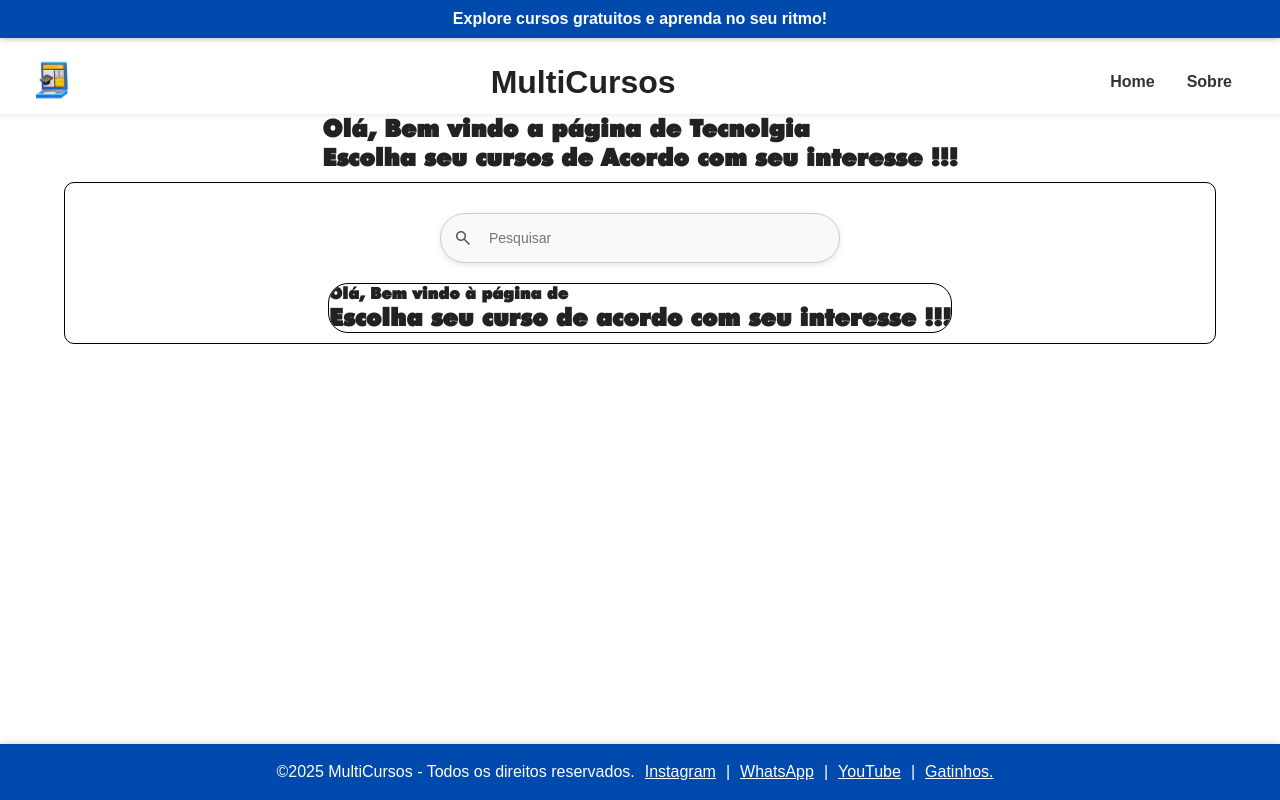
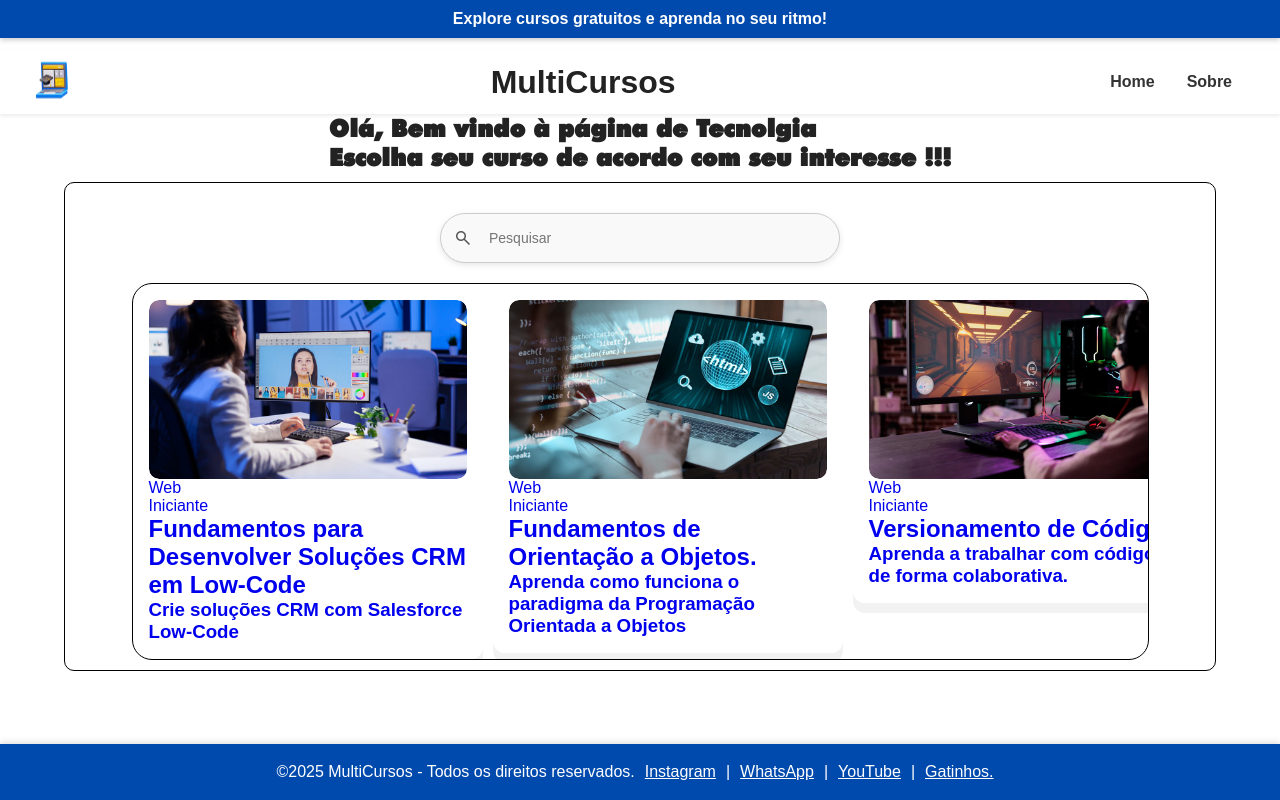
Before and after one commit to SpanishCodes4Life/newbiescourses, a Next.js app in the folder newbiescourses/: page /cursos/Tecnologia in a window 1280 px wide. Built offline with nearby package versions, Linux system fonts and the light colour scheme; a web font is replaced by a local one.

Commit message:
commit fix

```diff
--- a/newbiescourses/src/app/components/Component.tsx
+++ b/newbiescourses/src/app/components/Component.tsx
@@ -1,16 +1,14 @@
-import localfont from 'next/font/local';
+import localfont from "next/font/local";
 
 const MyFont = localfont({
-      src:'../fonts/Futura Extra Black font.ttf'
-    })
+  src: "../fonts/Futura Extra Black font.ttf",
+});
 
-export default function CategoriaText({nome}){
-
-
-    return (
-        <section className={MyFont.className}>
-            <h1>Olá, Bem vindo a página de {nome}</h1>
-            <h2>Escolha seu cursos de Acordo com seu interesse !!!</h2>
-        </section>
-    )
+export default function CategoriaText({ nome }: { nome: string }) {
+  return (
+    <section className={MyFont.className}>
+      <h1>Olá, Bem vindo à página de {nome}</h1>
+      <h2>Escolha seu curso de acordo com seu interesse !!!</h2>
+    </section>
+  );
 }
--- a/newbiescourses/src/app/components/MapCards.tsx
+++ b/newbiescourses/src/app/components/MapCards.tsx
@@ -1,14 +1,26 @@
-import localfont from "next/font/local";
+import Link from "next/link";
+import Image from 'next/image'
+import estilos from '../cursos/cursos.module.css';
 
-const MyFont = localfont({
-  src: "../fonts/Futura Extra Black font.ttf",
-});
-
-export default function CategoriaText({ nome }: { nome: string }) {
-  return (
-    <section className={MyFont.className}>
-      <h1>Olá, Bem vindo à página de {nome}</h1>
-      <h2>Escolha seu curso de acordo com seu interesse !!!</h2>
-    </section>
-  );
+export default function Card({cards}) {
+    return(
+        cards.map((card,index) => (
+            <div>
+                <Link href={card.link} className={estilos.linkcard}>
+                <div className={estilos.imagemcard}>
+                                    <Image
+                                    src={card.image}
+                                    alt="ImagemWeb"
+                                    fill={true}
+                                    style={{objectFit: 'cover', borderRadius:'10px', aspectRatio: '16/9'}}
+                                    />
+                                    </div>
+                                    <p>{card.categoria}</p>
+                                    <p>{card.nivel}</p>
+                                    <h2>{card.titulo}</h2>
+                                    <h3>{card.subtitle}</h3>
+                </Link>
+            </div>
+        ))
+    )
 }
```
